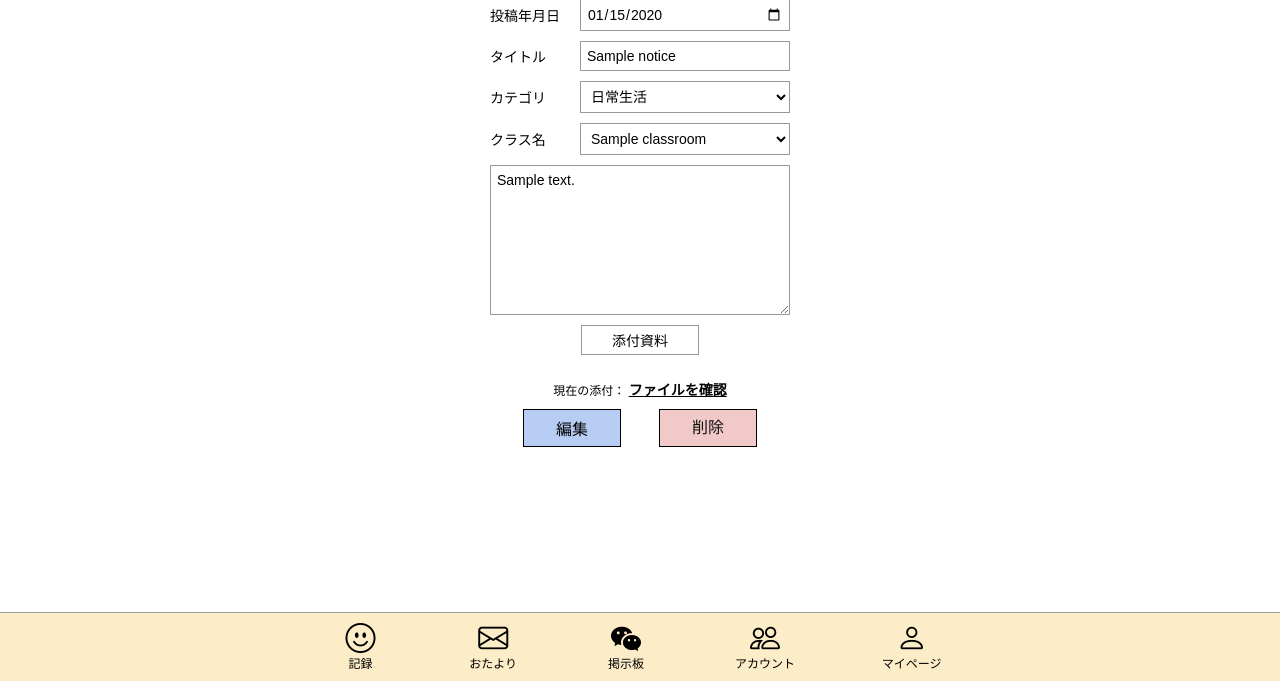
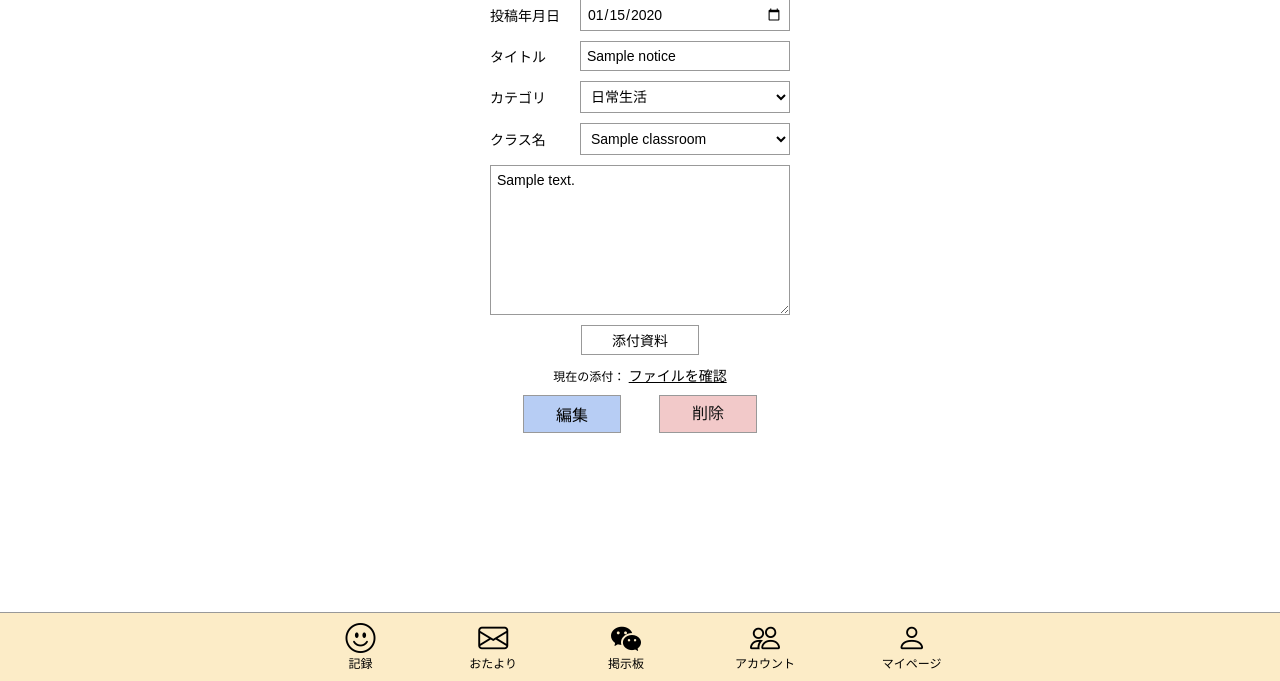
Before and after one commit to mai2130/sodachi_note, a Django app: page /notices/1/edit/ in a window 1280 px wide. Shown: the part 119-800 px from the top of the page. Run offline with Django 5.2, Linux system fonts and the light colour scheme; a user stored in the database is signed in; tables that the repository leaves empty hold one stand-in row (values such as "Sample post"); grey boxes marked "Sample" are stand-in pictures.

Commit message:
下線/枠の色修正

```diff
--- a/static/css/notices.css
+++ b/static/css/notices.css
@@ -110,7 +110,7 @@ textarea {
 
 .notice-link{
   text-align: center;
-  text-decoration: none;
+  text-decoration: underline;
   font-size: 14px;
   color: #000;
 }
@@ -253,7 +253,7 @@ textarea {
 .submit-btn--small{
   padding: 6px 32px;
   font-size: 16px;
-  border: 1px solid #000;
+  border: 1px solid #999;
 }
 
 .submit-btn--danger{
@@ -267,7 +267,6 @@ textarea {
 }
 
 .current-file{
-  margin: 8px 0 0;
   font-size: 12px;
 }
 
@@ -357,9 +356,7 @@ textarea {
 /* 添付リンク */
 .attach-link{
   display:inline-block;
-  margin-top: 6px;
   font-size: 14px;
-  font-weight: 700;
   color: #000;
   text-decoration: underline;
 }
```
